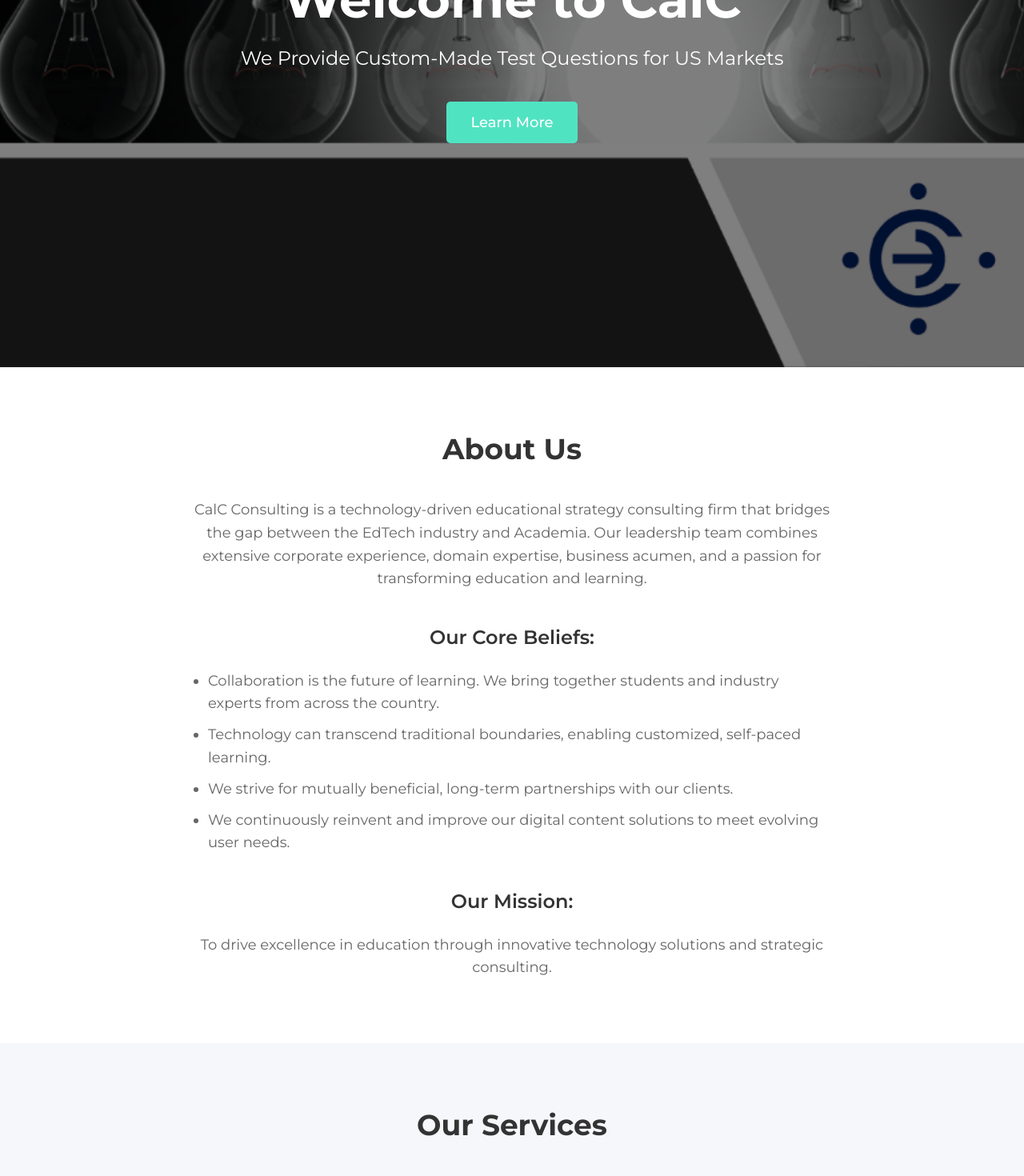
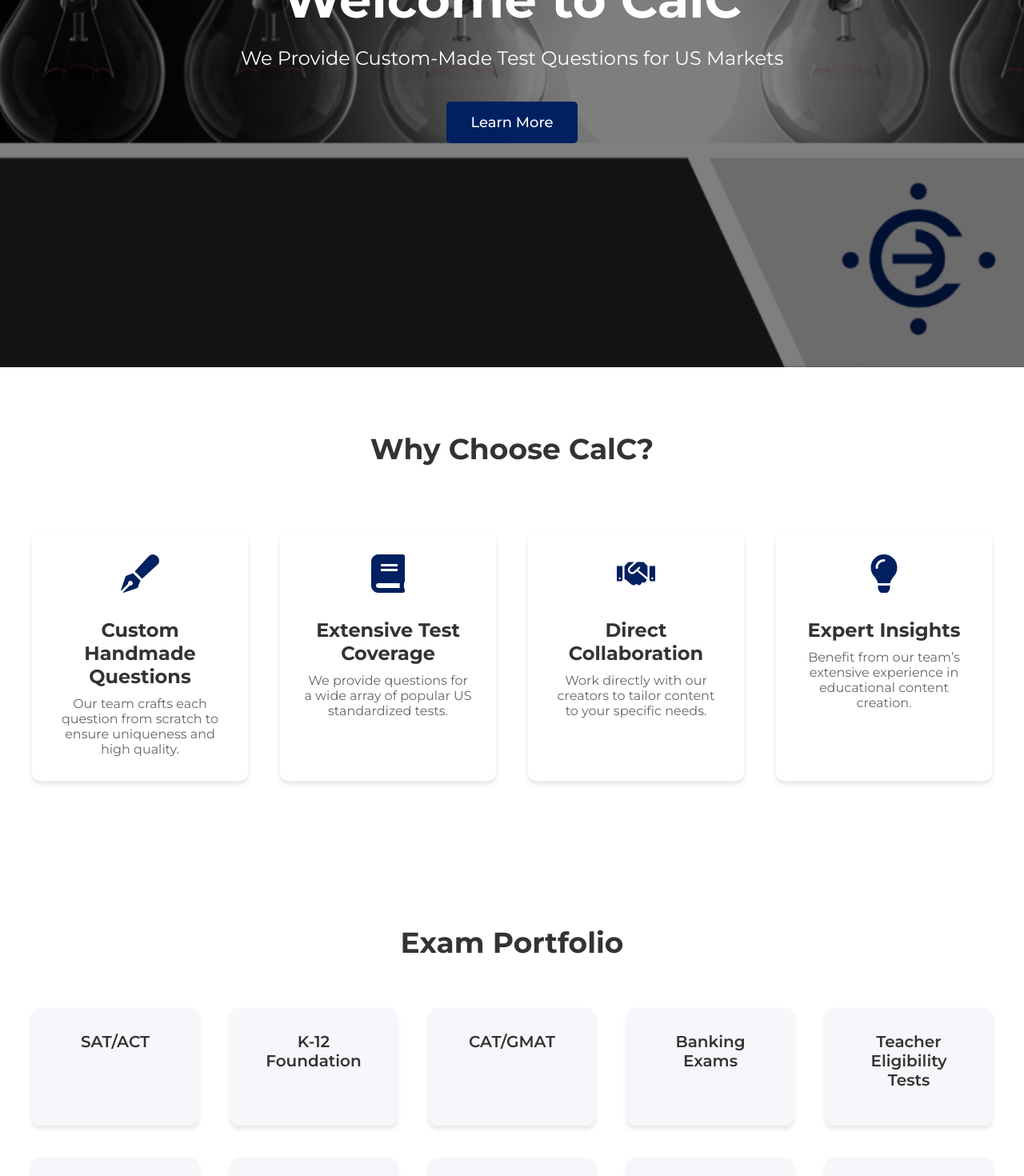
Before and after one commit to jaadbarg/calC, a React (Create React App) app: page / in a window 1280 px wide. Shown: the part 320-1790 px from the top of the page at 80% size. Built offline with nearby package versions, Linux system fonts and the light colour scheme.

Commit message:
darker design

```diff
--- a/src/App.js
+++ b/src/App.js
@@ -13,6 +13,7 @@
 import ContactForm from './components/ContactForm';
 import Footer from './components/Footer';
 import BackToTop from './components/BackToTop';
+import Features from './components/Features'
 
 function App() {
   return (
@@ -20,8 +21,8 @@
       <GlobalStyle />
       <Header />
       <HeroSection />
-      <AboutUs />
-      <OurServices /> {/* Include OurServices */}
+      {/* <AboutUs /> */}
+      <Features /> {/* Include OurServices */}
       <ExamPortfolio /> {/* Include ExamPortfolio */}
       <Pricing />
       <OurClients />
--- a/src/components/AboutUs.js
+++ b/src/components/AboutUs.js
@@ -1,19 +1,14 @@
 import React from 'react';
 import styled from 'styled-components';
-import { motion } from 'framer-motion';
 
 // Styled Components
 const AboutContainer = styled.section`
   background-color: #ffffff;
   padding: 80px 20px;
-  display: flex;
-  flex-direction: column;
-  align-items: center;
-  justify-content: center;
+  text-align: center;
 `;
 
 const AboutTitle = styled.h3`
-  text-align: center;
   font-size: 36px;
   color: #333333;
   margin-bottom: 40px;
@@ -26,11 +21,10 @@
   color: #666666;
   font-size: 18px;
   line-height: 1.6;
-  text-align: center;
   font-weight: 400;
 `;
 
-const CoreBeliefsTitle = styled.h4`
+const SectionTitle = styled.h4`
   font-size: 24px;
   color: #333333;
   margin-top: 40px;
@@ -42,34 +36,10 @@
   list-style: disc;
   padding-left: 20px;
   text-align: left;
-  max-width: 800px;
-  margin: 0 auto;
-  color: #666666;
-  font-size: 18px;
-  line-height: 1.6;
-  font-weight: 400;
 `;
 
 const CoreBeliefItem = styled.li`
   margin-bottom: 10px;
-`;
-
-const MissionTitle = styled.h4`
-  font-size: 24px;
-  color: #333333;
-  margin-top: 40px;
-  margin-bottom: 20px;
-  font-weight: 600;
-`;
-
-const MissionContent = styled.p`
-  max-width: 800px;
-  margin: 0 auto;
-  color: #666666;
-  font-size: 18px;
-  line-height: 1.6;
-  text-align: center;
-  font-weight: 400;
 `;
 
 function AboutUs() {
@@ -78,21 +48,8 @@
       <AboutTitle>About Us</AboutTitle>
       <AboutContent>
         <p>
-          CalC Consulting is a technology-driven educational strategy consulting firm that bridges the gap between the EdTech industry and Academia. Our leadership team combines extensive corporate experience, domain expertise, business acumen, and a passion for transforming education and learning.
+          CalC USA bridges EdTech and academia, offering technology-driven educational strategies. Our team combines corporate experience and a passion for transforming learning.
         </p>
-
-        <CoreBeliefsTitle>Our Core Beliefs:</CoreBeliefsTitle>
-        <CoreBeliefsList>
-          <CoreBeliefItem>Collaboration is the future of learning. We bring together students and industry experts from across the country.</CoreBeliefItem>
-          <CoreBeliefItem>Technology can transcend traditional boundaries, enabling customized, self-paced learning.</CoreBeliefItem>
-          <CoreBeliefItem>We strive for mutually beneficial, long-term partnerships with our clients.</CoreBeliefItem>
-          <CoreBeliefItem>We continuously reinvent and improve our digital content solutions to meet evolving user needs.</CoreBeliefItem>
-        </CoreBeliefsList>
-
-        <MissionTitle>Our Mission:</MissionTitle>
-        <MissionContent>
-          To drive excellence in education through innovative technology solutions and strategic consulting.
-        </MissionContent>
       </AboutContent>
     </AboutContainer>
   );
--- a/src/components/BackToTop.js
+++ b/src/components/BackToTop.js
@@ -6,7 +6,7 @@
   position: fixed;
   bottom: 50px;
   right: 50px;
-  background-color: #50e3c2;
+  background-color: #002060;
   color: #ffffff;
   border: none;
   padding: 15px;
@@ -16,7 +16,7 @@
   z-index: 1000;
 
   &:hover {
-    background-color: #45d1af;
+    background-color: #003399;
   }
 `;
 
--- a/src/components/ContactForm.js
+++ b/src/components/ContactForm.js
@@ -56,7 +56,7 @@
 `;
 
 const SubmitButton = styled(motion.button)`
-  background-color: #50e3c2;
+  background-color: #002060;
   color: #ffffff;
   padding: 15px 30px;
   border: none;
@@ -68,7 +68,7 @@
   font-weight: 500;
 
   &:hover {
-    background-color: #45d1af;
+    background-color: #003399;
   }
 `;
 
--- a/src/components/Features.js
+++ b/src/components/Features.js
@@ -39,7 +39,7 @@
 
 const FeatureIcon = styled.div`
   font-size: 48px;
-  color: #4a90e2;
+  color: #002060;
   margin-bottom: 20px;
 `;
 
--- a/src/components/Footer.js
+++ b/src/components/Footer.js
@@ -2,7 +2,7 @@
 import styled from 'styled-components';
 
 const FooterContainer = styled.footer`
-  background-color: #4a90e2;
+  background-color: #333333;
   padding: 20px;
   text-align: center;
 `;
--- a/src/components/Header.js
+++ b/src/components/Header.js
@@ -12,7 +12,7 @@
   transition: background-color 0.3s ease;
 
   &.scrolled {
-    background-color: rgba(74, 144, 226, 0.9); /* Semi-transparent primary color */
+    background-color: #333333;
   }
 `;
 
@@ -52,7 +52,7 @@
     content: '';
     width: 0%;
     height: 2px;
-    background: #50e3c2; /* Secondary color */
+    background: #002060; /* Secondary color */
     position: absolute;
     left: 0;
     bottom: -5px;
@@ -100,8 +100,8 @@
           <NavLinks>
             {[
               { name: 'Home', to: 'home' },
-              { name: 'About Us', to: 'about' },
-              { name: 'Our Services', to: 'services' },
+            //   { name: 'About Us', to: 'about' },
+              { name: 'Features', to: 'features' },
               { name: 'Exam Portfolio', to: 'examportfolio' },
               { name: 'Pricing', to: 'pricing' },
               { name: 'Our Clients', to: 'clients' },
--- a/src/components/HeroSection.js
+++ b/src/components/HeroSection.js
@@ -56,7 +56,7 @@
 const HeroButton = styled(motion.a)`
   display: inline-block;
   padding: 15px 30px;
-  background-color: #50e3c2;
+  background-color: #002060;
   color: #ffffff;
   font-size: 18px;
   border-radius: 5px;
@@ -65,7 +65,7 @@
   z-index: 2; /* Ensure the button appears above the overlay */
 
   &:hover {
-    background-color: #45d1af;
+    background-color: #003399;
   }
 `;
 
@@ -88,7 +88,7 @@
           We Provide Custom-Made Test Questions for US Markets
         </HeroSubtitle>
         <HeroButton
-          href="#contact"
+          href="#features"
           whileHover={{ scale: 1.05 }}
           whileTap={{ scale: 0.95 }}
         >
--- a/src/components/Pricing.js
+++ b/src/components/Pricing.js
@@ -47,7 +47,7 @@
 
 const Price = styled.p`
   font-size: 32px;
-  color: #4a90e2;
+  color: #002060;
   margin-bottom: 20px;
   font-weight: 700;
 `;
@@ -70,14 +70,14 @@
     content: '✔️';
     position: absolute;
     left: 0;
-    color: #50e3c2;
+    color: #002060;
   }
 `;
 
 const SignUpButton = styled.a`
   display: inline-block;
   padding: 10px 20px;
-  background-color: #50e3c2;
+  background-color: #002060;
   color: #ffffff;
   text-decoration: none;
   border-radius: 5px;
@@ -85,7 +85,7 @@
   transition: background-color 0.3s ease;
 
   &:hover {
-    background-color: #45d1af;
+    background-color: #003399;
   }
 `;
 
```
